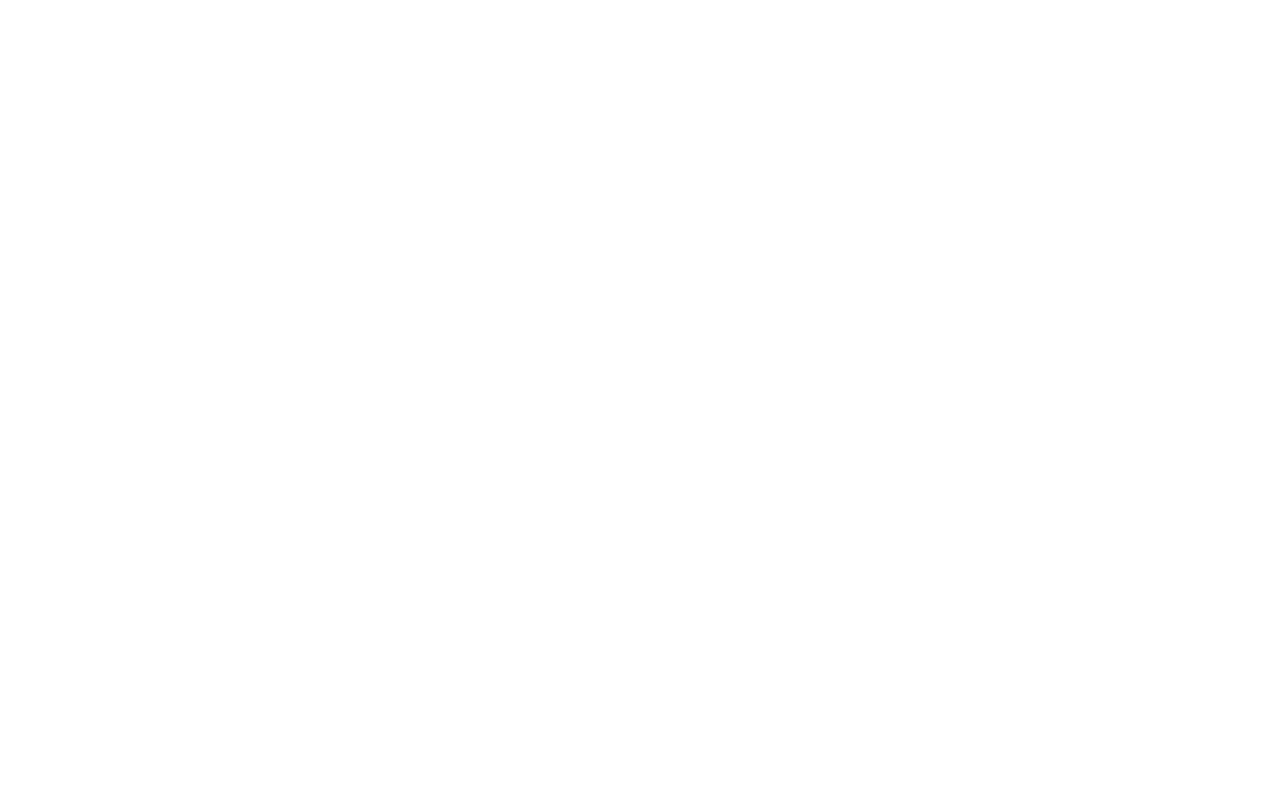
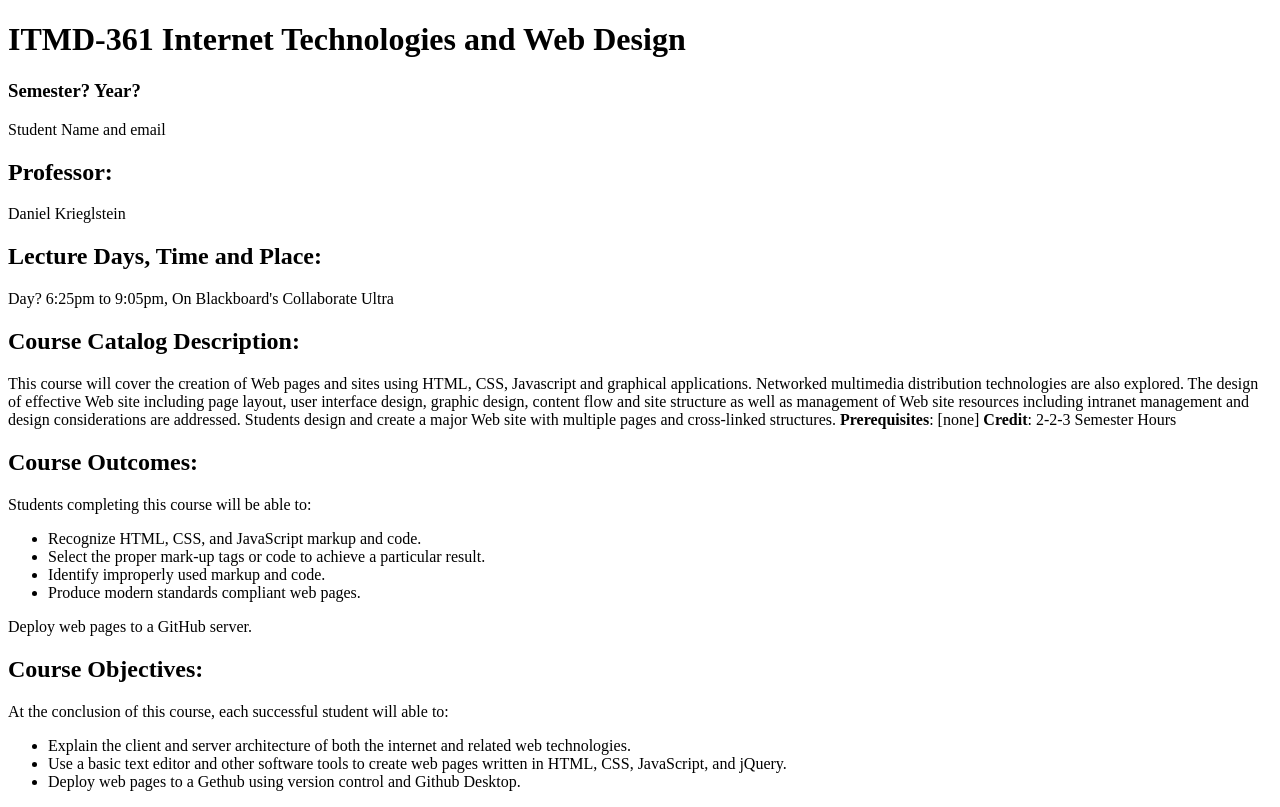
Before and after one commit to anomelette/webdev_lab2, a plain HTML site: page index.html in a window 1280 px wide. Drawn offline with Linux system fonts and the light colour scheme.

Commit message:
add and markup content

```diff
--- a/index.html
+++ b/index.html
@@ -1,10 +1,34 @@
 <!DOCTYPE html>
 <html lang="en">
 	<head>
-		<title></title>
 		<meta charset="utf-8">
-		<meta name="" content="">
+		<title>Internet Technologies and Web Design</title>
 	</head>
 	<body>
+		<h1>ITMD-361 Internet Technologies and Web Design</h1>
+		<h3>Semester? Year?</h3>
+		<p>Student Name and email</p>
+		<h2>Professor: </h2>
+		<p>Daniel Krieglstein</p>
+		<h2>Lecture Days, Time and Place:</h2>
+		<p>Day? 6:25pm to 9:05pm, On Blackboard's Collaborate Ultra</p>
+		<h2>Course Catalog Description:</h2>
+		<p>This course will cover the creation of Web pages and sites using HTML, CSS, Javascript and graphical applications. Networked multimedia distribution technologies are also explored. The design of effective Web site including page layout, user interface design, graphic design, content flow and site structure as well as management of Web site resources including intranet management and design considerations are addressed. Students design and create a major Web site with multiple pages and cross-linked structures. <strong>Prerequisites</strong>: [none] <strong>Credit</strong>: 2-2-3 Semester Hours</p>
+		<h2>Course Outcomes:</h2>
+		<p>Students completing this course will be able to:</p>
+		<ul>
+			<li>Recognize HTML, CSS, and JavaScript markup and code.</li>
+			<li>Select the proper mark-up tags or code to achieve a particular result.</li>
+			<li>Identify improperly used markup and code.</li>
+			<li>Produce modern standards compliant web pages.</li>
+		</ul>
+		Deploy web pages to a GitHub server.
+		<h2>Course Objectives:</h2>
+		<p>At the conclusion of this course, each successful student will able to:</p>
+		<ul>
+			<li>Explain the client and server architecture of both the internet and related web technologies.</li>
+			<li>Use a basic text editor and other software tools to create web pages written in HTML, CSS, JavaScript, and jQuery.</li>
+			<li>Deploy web pages to a Gethub using version control and Github Desktop.</li>
+		</ul>
 	</body>
 </html>
```
